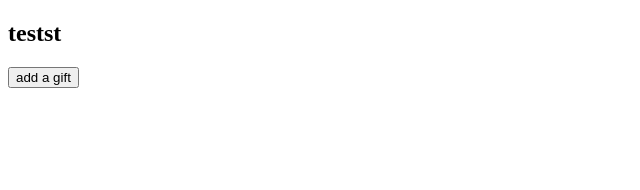
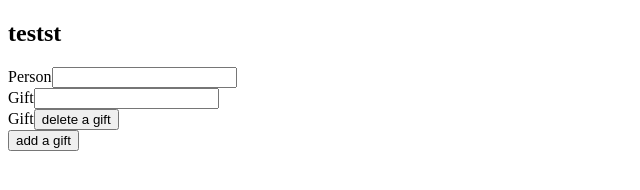
Before and after one commit to HediDar/fullTddRepo, a React app: page / in a window 1280 px wide. Both pictures are taken after a click on the button "add a gift". Shown: the whole page, without its empty margins (0-640 px from the left). Built offline with nearby package versions, Linux system fonts and the light colour scheme.

```diff
--- a/public/index.html
+++ b/public/index.html
@@ -9,7 +9,6 @@
       name="description"
       content="Web site created using create-react-app"
     />
-    <link rel="apple-touch-icon" href="%PUBLIC_URL%/logo192.png" />
     <!--
       manifest.json provides metadata used when your web app is installed on a
       user's mobile device or desktop. See https://developers.google.com/web/fundamentals/web-app-manifest/
--- a/src/components/App.js
+++ b/src/components/App.js
@@ -1,5 +1,6 @@
 import React, { Component } from "react";
 import { Button } from "react-bootstrap";
+import Gift from "./Gift";
 
 class App extends Component {
   constructor() {
@@ -15,14 +16,20 @@
     this.setState({ gifts: myGifts });
   };
 
+  removeGift = (id) => {
+    const gifts = this.state.gifts.filter((gift) => gift.id !== id);
+    this.setState({ gifts });
+  };
+
   render() {
+    const toRender = this.state.gifts;
     return (
       <div>
         <h2>testst</h2>
         <div className="gift-list">
-          {this.state.gifts.map((gift) => {
-            return <div key={gift.id}></div>;
-          })}
+          {toRender.map((gift) => (
+            <Gift key={gift.id} gift={gift} onDelete={this.removeGift} />
+          ))}
         </div>
         <Button className="btn-add" onClick={this.addGift}>
           add a gift
--- a/src/components/Gift.js
+++ b/src/components/Gift.js
@@ -12,7 +12,7 @@
     super();
     this.state = {
       person: "",
-      gift: "",
+      present: "",
       countries: [],
     };
   }
@@ -22,12 +22,33 @@
       <div>
         <Form>
           <FormGroup>
+            <label>Person</label>
             <FormControl
               className="input-person"
               onChange={(event) =>
                 this.setState({ person: event.target.value })
               }
             />
+          </FormGroup>
+          <FormGroup>
+            <label>Gift</label>
+
+            <FormControl
+              className="input-present"
+              onChange={(event) =>
+                this.setState({ present: event.target.value })
+              }
+            />
+          </FormGroup>
+
+          <FormGroup>
+            <label>Gift</label>
+            <Button
+              className="btn-delete"
+              onClick={() => this.props.onDelete(this.props.gift.id)}
+            >
+              delete a gift
+            </Button>
           </FormGroup>
         </Form>
       </div>
```
Also changed, not shown: src/components/App.test.js (+15 -2 lines), src/components/Gift.test.js (+27 -2 lines).
